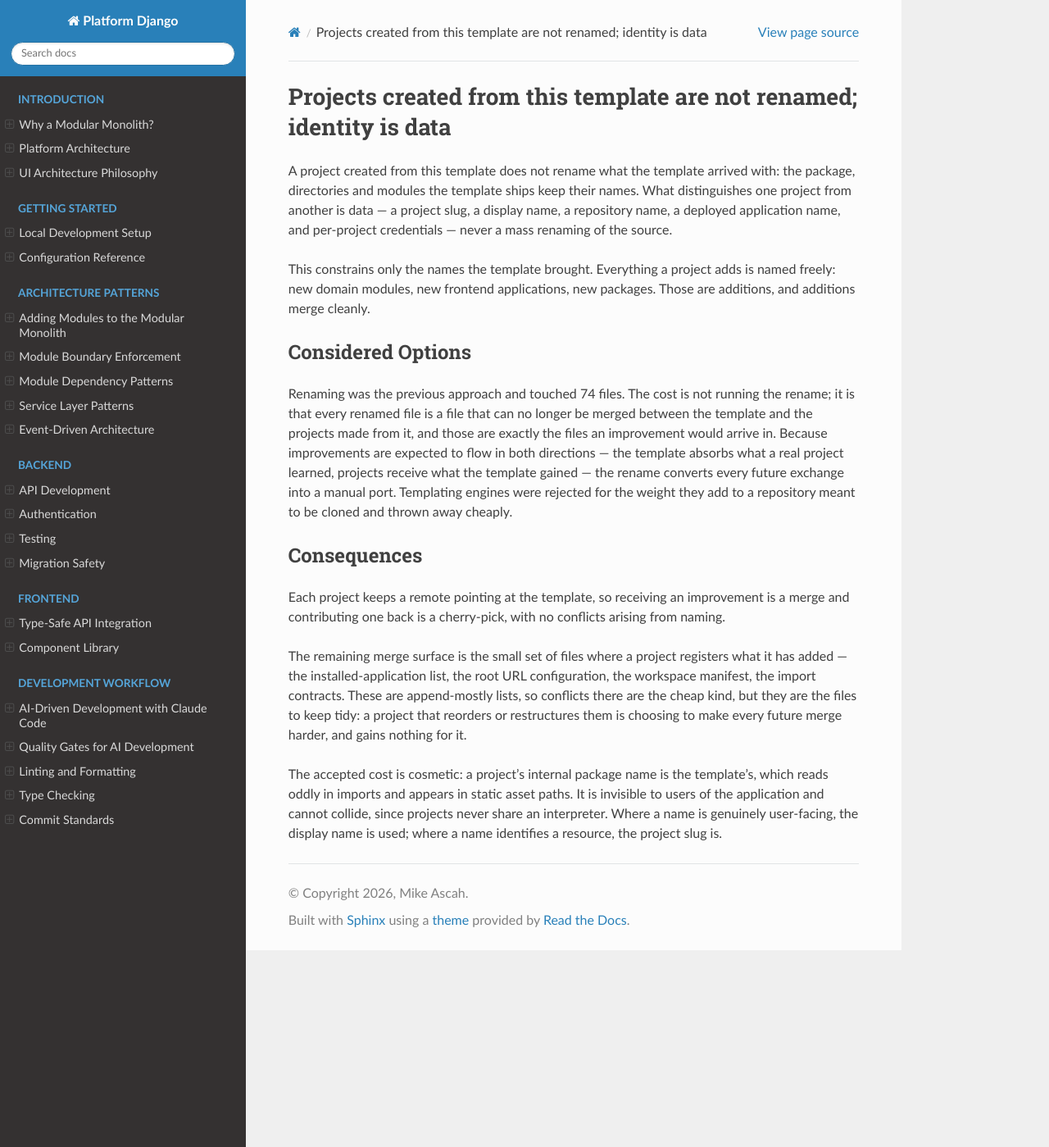
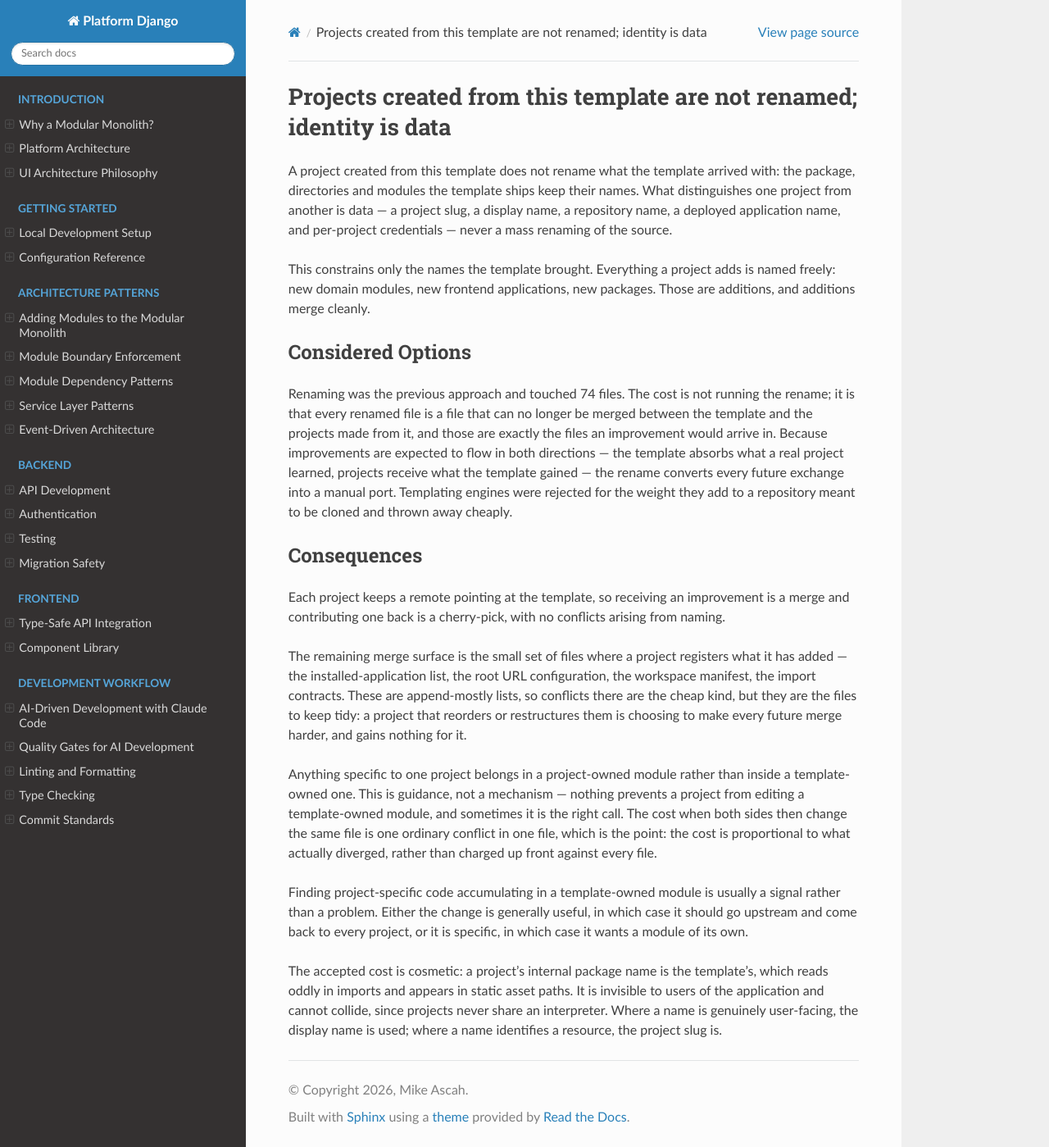
Before and after one commit to mascah/platform-django, a Sphinx documentation site: the page built from docs/adr/0006-identity-as-data-no-rename.md, in a window 1280 px wide and 1399 px high. Shown: the whole window at 82% size. Built offline with Sphinx 7.4.7 and the Read the Docs theme 3.1.0, drawn with Linux system fonts in a browser that asks for light colours.

Commit message:
docs: name the template-owned vs project-owned module boundary
Answers the natural follow-up to ADR-0006: what happens when a project
needs something unique inside a module the template ships.

Adds both terms to the glossary and records the guidance in ADR-0006 —
project-specific code belongs in a project-owned module, and code that
keeps landing in a template-owned one is either a candidate to push
upstream or a module waiting to be created.

Guidance only; no enforcement mechanism.

Co-Authored-By: Claude Opus 5 (1M context) <noreply@anthropic.com>

```diff
--- a/docs/adr/0006-identity-as-data-no-rename.md
+++ b/docs/adr/0006-identity-as-data-no-rename.md
@@ -34,6 +34,18 @@ conflicts there are the cheap kind, but they are the files to keep tidy: a
 project that reorders or restructures them is choosing to make every future
 merge harder, and gains nothing for it.
 
+Anything specific to one project belongs in a project-owned module rather than
+inside a template-owned one. This is guidance, not a mechanism — nothing
+prevents a project from editing a template-owned module, and sometimes it is the
+right call. The cost when both sides then change the same file is one ordinary
+conflict in one file, which is the point: the cost is proportional to what
+actually diverged, rather than charged up front against every file.
+
+Finding project-specific code accumulating in a template-owned module is usually
+a signal rather than a problem. Either the change is generally useful, in which
+case it should go upstream and come back to every project, or it is specific, in
+which case it wants a module of its own.
+
 The accepted cost is cosmetic: a project's internal package name is the
 template's, which reads oddly in imports and appears in static asset paths. It
 is invisible to users of the application and cannot collide, since projects
```
Also changed, not shown: CONTEXT.md (+8 -0 lines).
